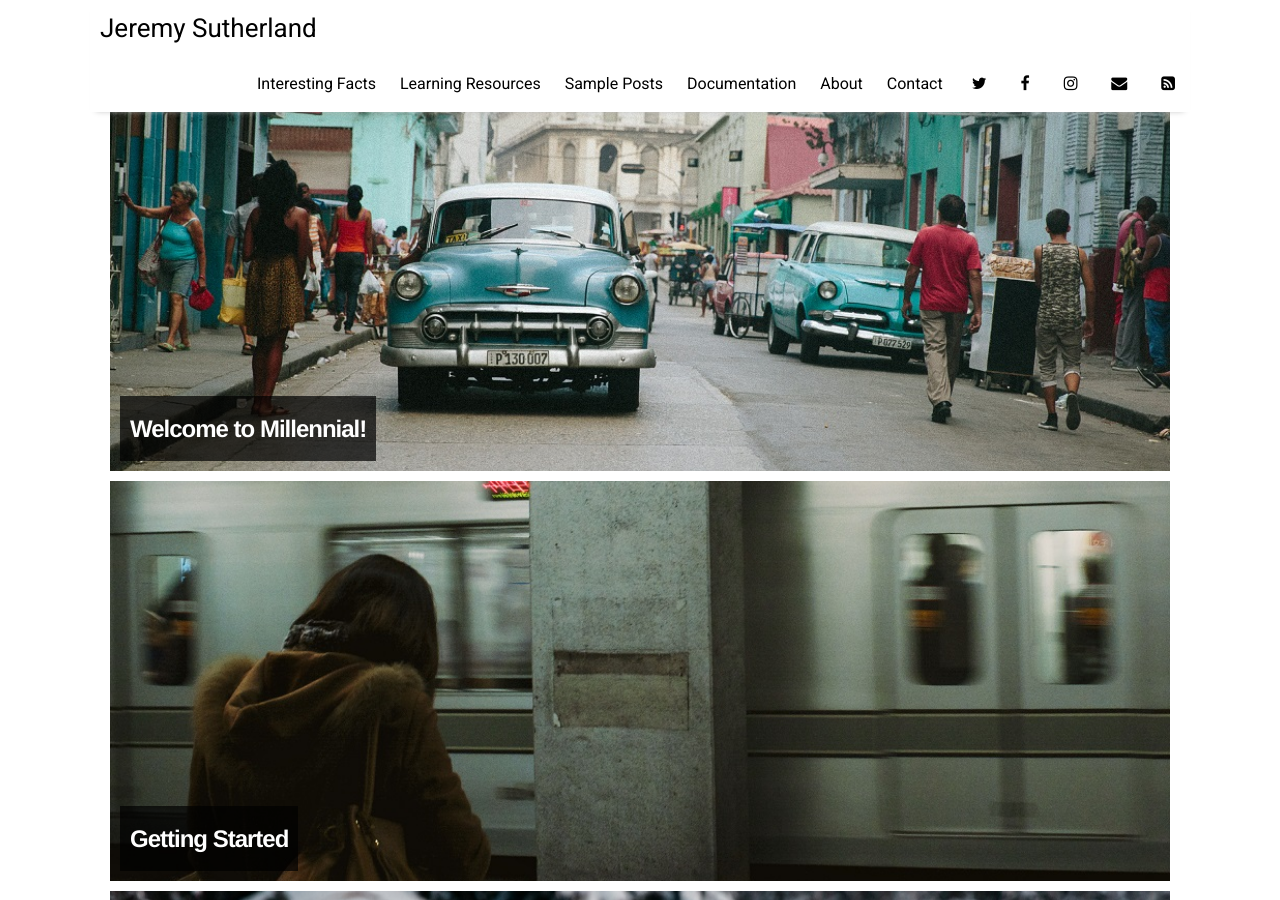
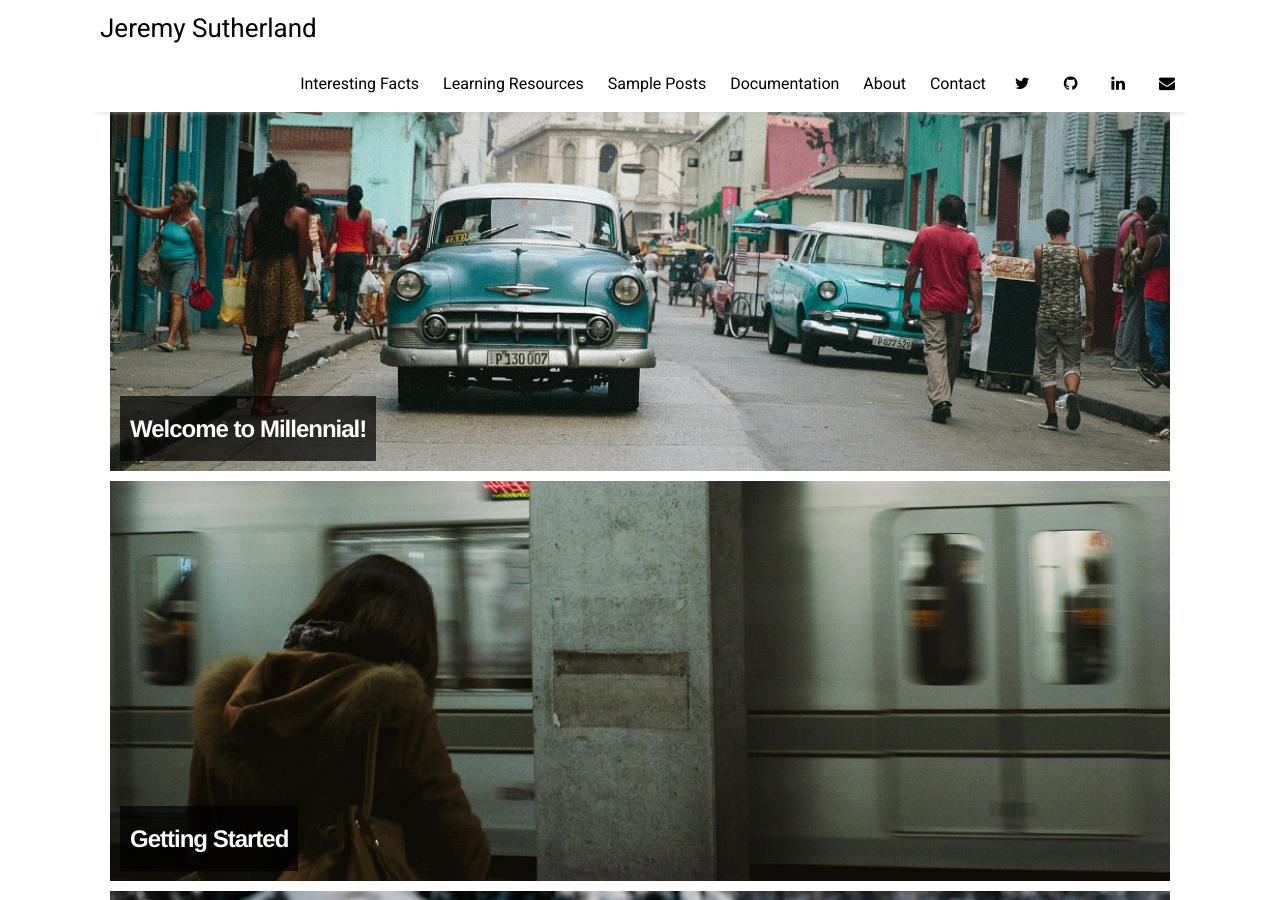
Before and after one commit to jeremysutherland/jeremysutherland.github.io, a Jekyll site: the page built from index.html, in a window 1280 px wide and 900 px high. Built offline with Jekyll 4.4.1, drawn with Linux system fonts in a browser that asks for light colours; nearby versions of some CDN libraries; the list of posts is cut into pages by our own code.

Commit message:
Update settings.yml

```diff
--- a/_data/settings.yml
+++ b/_data/settings.yml
@@ -16,11 +16,11 @@
 
 # Available social icons are powered by Font Awesome, so you can use any icon that they offer
 social:
-- {icon: 'twitter', link:    'https://twitter.com/paululele'}
-- {icon: 'facebook', link:   'https://www.facebook.com/paululele'}
-- {icon: 'instagram', link:  'https://instagram.com/paululele'}
-- {icon: 'envelope', link:   'mailto:hello@paulle.ca'}
-- {icon: 'rss-square', link: 'feed.xml'}
+- {icon: 'twitter', link:    'https://twitter.com/jeremysuther'}
+- {icon: 'github', link:   'https://www.github.com/jeremysutherland'}
+- {icon: 'linkedin', link:  'https://www.linkedin.com/sutherlandjeremy'}
+- {icon: 'envelope', link:   'mailto:jus1990@psu.edu'}
+#- {icon: 'rss-square', link: 'feed.xml'}
 # - {icon: 'rss-square', link: 'rss-feed.xml'}
 
 # Customize site text
```
